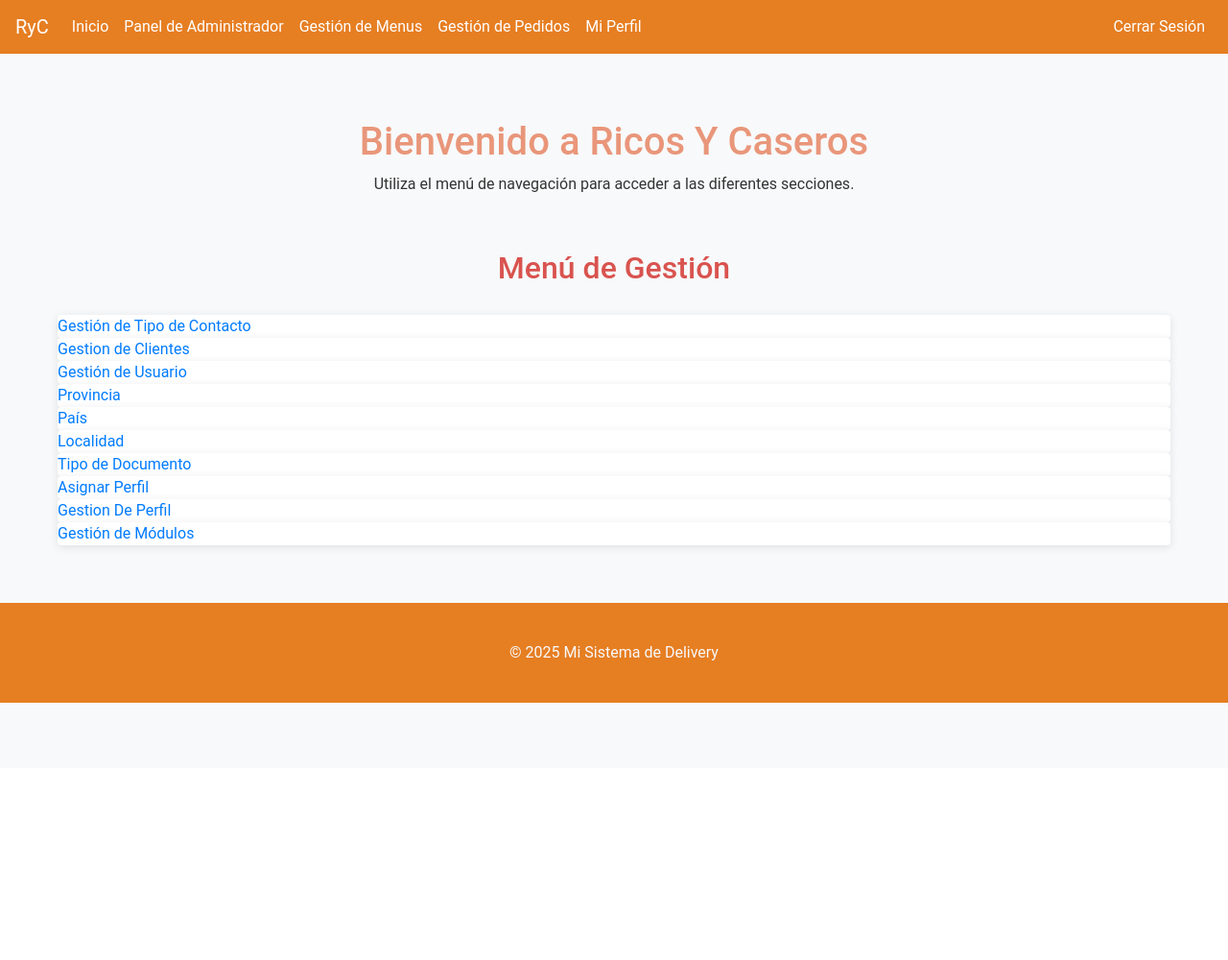
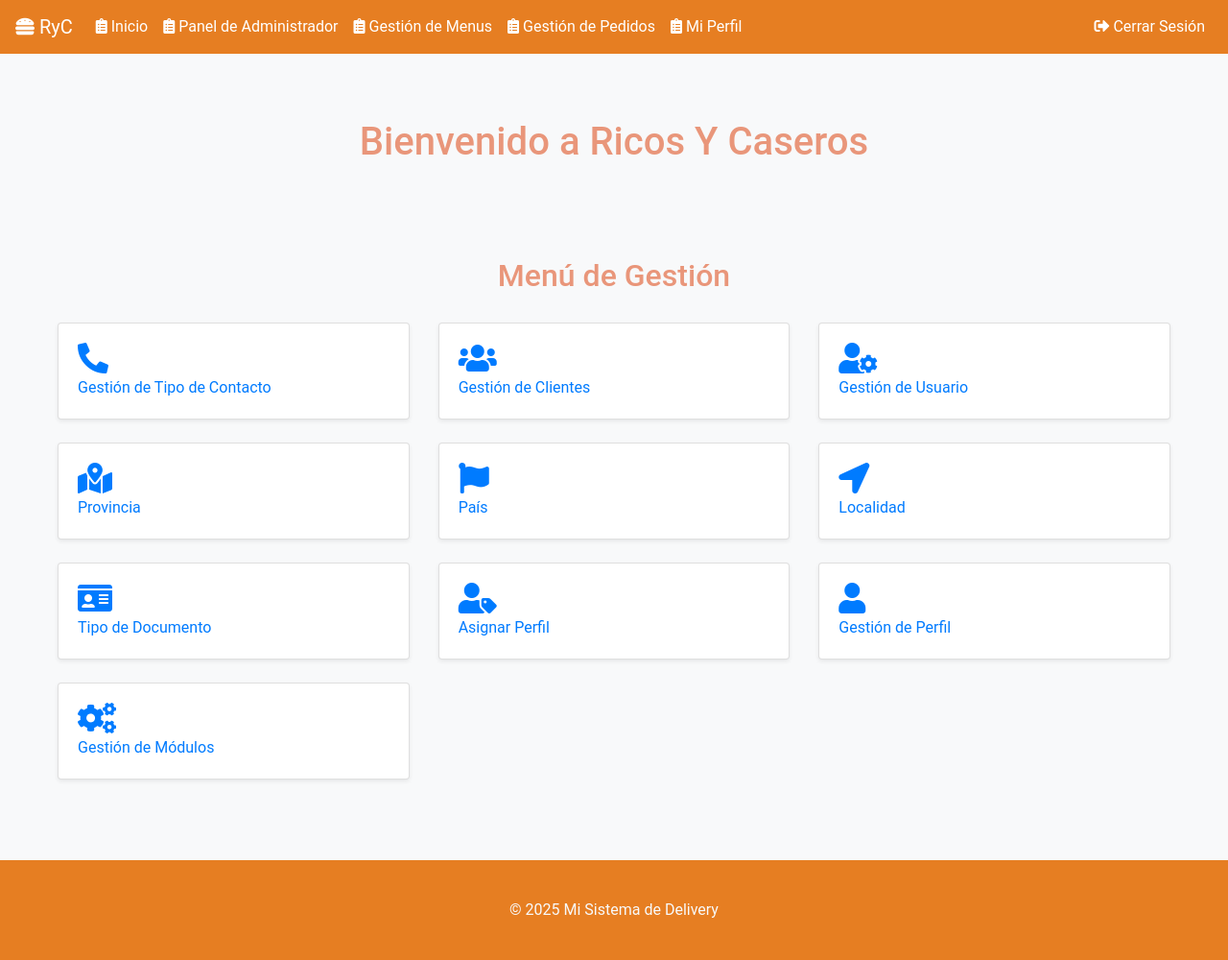
Before and after one commit to maxiidelgado/RYC, a PHP site: page /modulos/panel_administrador.php in a window 1280 px wide. Shown: the whole page at 96% size. Before the commit the page ends 732 px from the top, so only its background shows below. Run offline with PHP 8.4, Linux system fonts and the light colour scheme; a user stored in the database is signed in; data comes from the database, SQL or seed files in the repository; some libraries are stand-ins or nearby versions.

Commit message:
26/3/2025
26/3/2025 ligeros cambios esteticos, panel del perfil de usuario creado

```diff
--- a/header.php
+++ b/header.php
@@ -47,12 +47,16 @@ $modulos = $query->fetchAll(PDO::FETCH_ASSOC);
     <title>Mi Sistema de Delivery</title>
     <!-- Incluir Bootstrap CSS -->
     <link href="https://stackpath.bootstrapcdn.com/bootstrap/4.5.2/css/bootstrap.min.css" rel="stylesheet">
+    <!-- Incluir FontAwesome para los iconos -->
+    <link href="https://cdnjs.cloudflare.com/ajax/libs/font-awesome/5.15.4/css/all.min.css" rel="stylesheet">
     <link rel="stylesheet" href="css/styles.css"> <!-- Asegúrate de tener este archivo -->
 </head>
 <body>
     <header>
         <nav class="navbar navbar-expand-lg navbar-dark" style="background-color: #e67e22;"> <!-- Cambiar a fondo naranja -->
-            <a class="navbar-brand" href="#" style="color: #ffffff;">RyC</a> <!-- Texto en blanco -->
+            <a class="navbar-brand" href="#" style="color: #ffffff;">
+                <i class="fas fa-hamburger"></i> RyC <!-- Icono de hamburguesa -->
+            </a> <!-- Texto en blanco -->
             <button class="navbar-toggler" type="button" data-toggle="collapse" data-target="#navbarNav" aria-controls="navbarNav" aria-expanded="false" aria-label="Toggle navigation">
                 <span class="navbar-toggler-icon"></span>
             </button>
@@ -60,15 +64,17 @@ $modulos = $query->fetchAll(PDO::FETCH_ASSOC);
                 <ul class="navbar-nav mr-auto">
                     <?php foreach ($modulos as $modulo): ?>
                         <li class="nav-item">
-                            <a class="nav-link" href="<?= ROOT_PATH . htmlspecialchars($modulo['url']); ?>" style="color: #ffffff;"> <!-- Texto en blanco -->
-                                <?php echo htmlspecialchars($modulo['nombre']); ?>
+                            <a class="nav-link" href="<?= ROOT_PATH . htmlspecialchars($modulo['url']); ?>" style="color: #ffffff;">
+                                <i class="fas fa-clipboard-list"></i> <?php echo htmlspecialchars($modulo['nombre']); ?>
                             </a>
                         </li>
                     <?php endforeach; ?>
                 </ul>
                 <ul class="navbar-nav">
                     <li class="nav-item">
-                        <a class="nav-link" href="<?= ROOT_PATH ?>logout.php" style="color: #ffffff;">Cerrar Sesión</a> <!-- Texto en blanco -->
+                        <a class="nav-link" href="<?= ROOT_PATH ?>logout.php" style="color: #ffffff;">
+                            <i class="fas fa-sign-out-alt"></i> Cerrar Sesión <!-- Icono de cierre de sesión -->
+                        </a>
                     </li>
                 </ul>
             </div>
@@ -77,7 +83,6 @@ $modulos = $query->fetchAll(PDO::FETCH_ASSOC);
 
     <div class="container mt-5">
         <h1 class="text-center" style="color: #E9967A;">Bienvenido a Ricos Y Caseros</h1>
-        <p class="text-center">Utiliza el menú de navegación para acceder a las diferentes secciones.</p>
     </div>
 
     <!-- Incluir Bootstrap JS y dependencias -->
--- a/index.php
+++ b/index.php
@@ -18,17 +18,14 @@ $menus = $query->fetchAll(PDO::FETCH_ASSOC);
     <!-- Bootstrap CSS -->
     <link href="https://cdn.jsdelivr.net/npm/bootstrap@5.3.0/dist/css/bootstrap.min.css" rel="stylesheet">
 
-    <!-- Google Fonts -->
     <link href="https://fonts.googleapis.com/css2?family=Roboto:wght@400;500&family=Lobster&display=swap" rel="stylesheet">
 
-    <!-- Custom CSS -->
     <link rel="stylesheet" href="css/styles.css"> <!-- Asegúrate de que la ruta sea correcta -->
 </head>
 <body>
 
 <main>
 
-    <!-- Sección para mostrar los menús -->
     <section id="menu" class="menu-section py-5">
         <div class="container">
             <h2 class="text-center mb-5" style="font-family: 'Lobster', cursive; color: #e67e22;">Menú del Día</h2>
@@ -61,7 +58,6 @@ $menus = $query->fetchAll(PDO::FETCH_ASSOC);
 
 </main>
 
-<!-- Footer -->
 <footer>
     <div class="container text-center">
         <p>&copy; <?php echo date('Y'); ?> Mi Sistema de Delivery</p>
--- a/modulos/panel_administrador.php
+++ b/modulos/panel_administrador.php
@@ -1,57 +1,125 @@
 <!DOCTYPE html>
-<html lang="en">
+<html lang="es">
 <head>
     <meta charset="UTF-8">
     <meta name="viewport" content="width=device-width, initial-scale=1.0">
     <title>Menú Principal</title>
-    <link rel="stylesheet" href="../css/styles.css">
+    <!-- Incluir Bootstrap CSS -->
+    <link href="https://stackpath.bootstrapcdn.com/bootstrap/4.5.2/css/bootstrap.min.css" rel="stylesheet">
+    <!-- Incluir FontAwesome para los iconos -->
+    <link href="https://cdnjs.cloudflare.com/ajax/libs/font-awesome/5.15.4/css/all.min.css" rel="stylesheet">
+    <link rel="stylesheet" href="../css/styles.css"> <!-- Asegúrate de tener este archivo -->
 </head>
 <body>
     <?php include '../header.php'; ?>
 
-    <div class="container">
+    <div class="container mt-5">
         <div class="menu">
-            <h2>Menú de Gestión</h2>
-            <div class="menu-items">
-
-                <div class="menu-item">
-                    <a href="tipo_contacto.php">Gestión de Tipo de Contacto</a>
+            <h2 class="text-center" style="color: #E9967A;">Menú de Gestión</h2>
+            <div class="row">
+                <div class="col-md-4 mb-4">
+                    <div class="menu-item card shadow-sm">
+                        <div class="card-body">
+                            <a href="tipo_contacto.php" class="text-decoration-none">
+                                <i class="fas fa-phone-alt fa-2x"></i> <br>Gestión de Tipo de Contacto
+                            </a>
+                        </div>
+                    </div>
                 </div>
-                <div class="menu-item">
-                    <a href="clientes/gestionar_clientes.php">Gestion de Clientes</a>
+                <div class="col-md-4 mb-4">
+                    <div class="menu-item card shadow-sm">
+                        <div class="card-body">
+                            <a href="clientes/gestionar_clientes.php" class="text-decoration-none">
+                                <i class="fas fa-users fa-2x"></i> <br>Gestión de Clientes
+                            </a>
+                        </div>
+                    </div>
                 </div>
-                <div class="menu-item">
-                    <a href="usuarios/vista_usuario.php">Gestión de Usuario</a>
+                <div class="col-md-4 mb-4">
+                    <div class="menu-item card shadow-sm">
+                        <div class="card-body">
+                            <a href="usuarios/vista_usuario.php" class="text-decoration-none">
+                                <i class="fas fa-user-cog fa-2x"></i> <br>Gestión de Usuario
+                            </a>
+                        </div>
+                    </div>
                 </div>
-                <div class="menu-item">
-                    <a href="provincia.php">Provincia</a>
+                <div class="col-md-4 mb-4">
+                    <div class="menu-item card shadow-sm">
+                        <div class="card-body">
+                            <a href="provincia.php" class="text-decoration-none">
+                                <i class="fas fa-map-marked-alt fa-2x"></i> <br>Provincia
+                            </a>
+                        </div>
+                    </div>
                 </div>
-                <div class="menu-item">
-                    <a href="pais.php">País</a>
+                <div class="col-md-4 mb-4">
+                    <div class="menu-item card shadow-sm">
+                        <div class="card-body">
+                            <a href="pais.php" class="text-decoration-none">
+                                <i class="fas fa-flag fa-2x"></i> <br>País
+                            </a>
+                        </div>
+                    </div>
                 </div>
-                <div class="menu-item">
-                    <a href="localidad.php">Localidad</a>
+                <div class="col-md-4 mb-4">
+                    <div class="menu-item card shadow-sm">
+                        <div class="card-body">
+                            <a href="localidad.php" class="text-decoration-none">
+                                <i class="fas fa-location-arrow fa-2x"></i> <br>Localidad
+                            </a>
+                        </div>
+                    </div>
                 </div>
-                <div class="menu-item">
-                    <a href="tipo_documento.php">Tipo de Documento</a>
+                <div class="col-md-4 mb-4">
+                    <div class="menu-item card shadow-sm">
+                        <div class="card-body">
+                            <a href="tipo_documento.php" class="text-decoration-none">
+                                <i class="fas fa-id-card fa-2x"></i> <br>Tipo de Documento
+                            </a>
+                        </div>
+                    </div>
                 </div>
-                <div class="menu-item">
-                    <a href="AsignarPerfil/vista_usuarios_perfiles.php">Asignar Perfil</a>
+                <div class="col-md-4 mb-4">
+                    <div class="menu-item card shadow-sm">
+                        <div class="card-body">
+                            <a href="AsignarPerfil/vista_usuarios_perfiles.php" class="text-decoration-none">
+                                <i class="fas fa-user-tag fa-2x"></i> <br>Asignar Perfil
+                            </a>
+                        </div>
+                    </div>
                 </div>
-                <div class="menu-item">
-                    <a href="perfil/perfil_vista.php">Gestion De Perfil</a>
+                <div class="col-md-4 mb-4">
+                    <div class="menu-item card shadow-sm">
+                        <div class="card-body">
+                            <a href="perfil/perfil_vista.php" class="text-decoration-none">
+                                <i class="fas fa-user fa-2x"></i> <br>Gestión de Perfil
+                            </a>
+                        </div>
+                    </div>
                 </div>
-                <div class="menu-item">
-                    <a href="GestionModulos/vista_modulos.php">Gestión de Módulos</a>
+                <div class="col-md-4 mb-4">
+                    <div class="menu-item card shadow-sm">
+                        <div class="card-body">
+                            <a href="GestionModulos/vista_modulos.php" class="text-decoration-none">
+                                <i class="fas fa-cogs fa-2x"></i> <br>Gestión de Módulos
+                            </a>
+                        </div>
+                    </div>
                 </div>
             </div>
         </div>
     </div>
 
-<footer>
-    <div class="container text-center">
-        <p>&copy; <?php echo date('Y'); ?> Mi Sistema de Delivery</p>
-    </div>
-</footer>
+    <footer >
+        <div class="container text-center">
+            <p>&copy; <?php echo date('Y'); ?> Mi Sistema de Delivery</p>
+        </div>
+    </footer>
+
+    <!-- Incluir Bootstrap JS y dependencias -->
+    <script src="https://code.jquery.com/jquery-3.5.1.slim.min.js"></script>
+    <script src="https://cdn.jsdelivr.net/npm/@popperjs/core@2.0.11/dist/umd/popper.min.js"></script>
+    <script src="https://stackpath.bootstrapcdn.com/bootstrap/4.5.2/js/bootstrap.min.js"></script>
 </body>
 </html>
```
Also changed, not shown: perfil_usuario/datos_usuario.php (added, +111 -0 lines), perfil_usuario/perfil.php (added, +139 -0 lines), perfil_usuario/ver_historial.php (added, +65 -0 lines), readme.txt (added).
